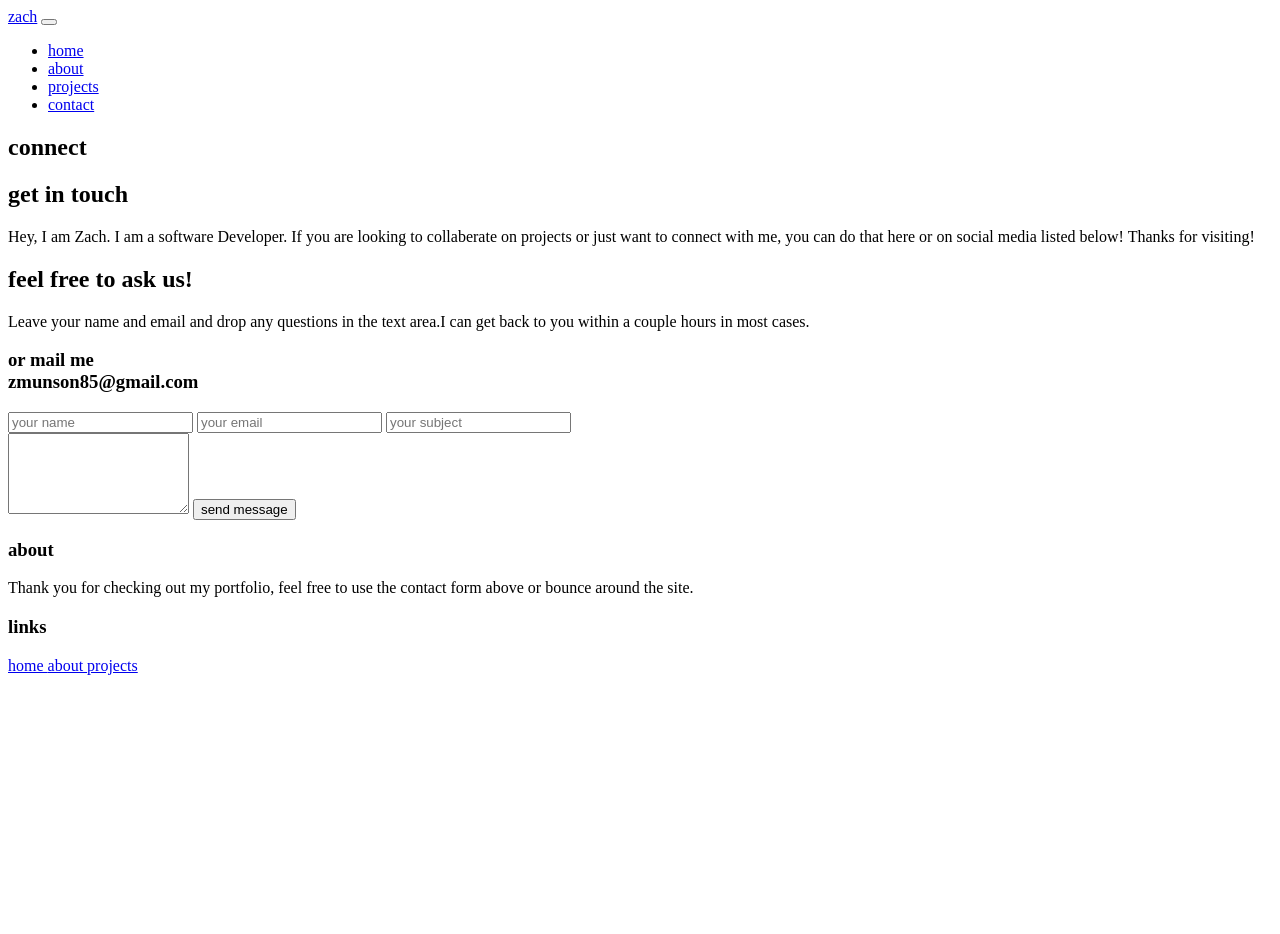
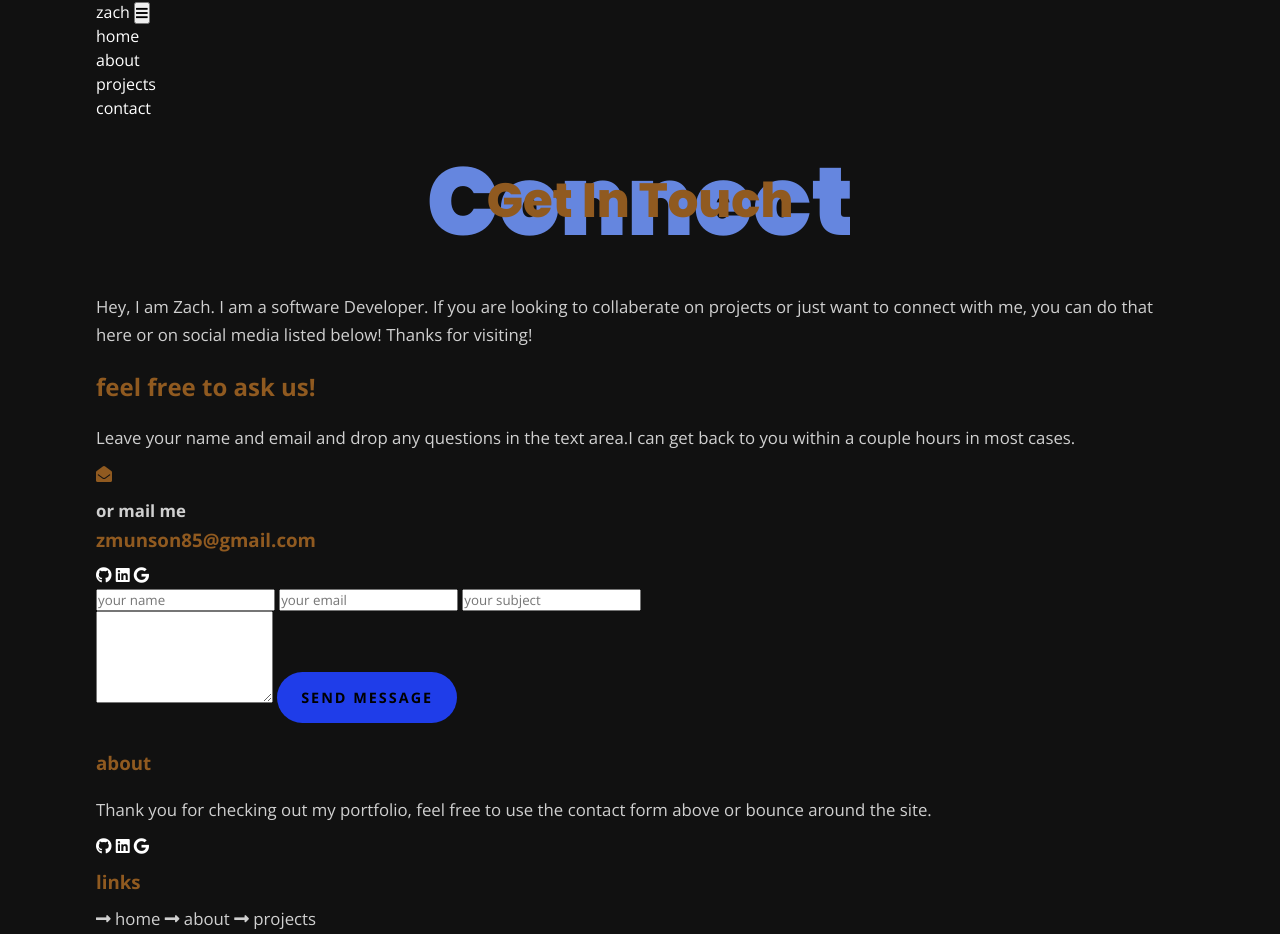
Before and after one commit to zmunson85/devCodeCamp-ZMunsonDevPort, a plain HTML site: page contact.html in a window 1280 px wide. Before the commit the page ends 800 px from the top, so only its background shows below. Drawn offline with nearby package versions, Linux system fonts and the light colour scheme.

Commit message:
overlaping css for all pages

```diff
--- a/contact.html
+++ b/contact.html
@@ -1,15 +1,28 @@
 <!DOCTYPE html>
-<html lang="en">
+<html lang="eng">
+
 <head>
-    <meta charset="UTF-8">
+    <meta charset="utf-8">
     <meta http-equiv="X-UA-Compatible" content="IE=edge">
-    <meta name="viewport" content="width=device-width, initial-scale=1.0">
-    <title>Contact Me</title>
+    <title>Contact</title>
+    <meta name="description" content="">
+    <meta name="viewport" content="width=device-width, initial-scale=1">
+
     <link rel="stylesheet" href="static/CSS/utility.css">
 
     <link rel="stylesheet" href="static/CSS/styles.css">
+
+    <link rel="stylesheet" href="https://cdnjs.cloudflare.com/ajax/libs/font-awesome/5.15.1/css/all.min.css"
+        integrity="sha512-+4zCK9k+qNFUR5X+cKL9EIR+ZOhtIloNl9GIKS57V1MyNsYpYcUrUeQc9vNfzsWfV28IaLL3i96P9sdNyeRssA=="
+        crossorigin="anonymous" />
+
+    <link
+        href="https://fonts.googleapis.com/css2?family=Open+Sans:wght@300;400;600;700;800&family=Poppins:wght@200;300;400;500;600;700;800;900&display=swap"
+        rel="stylesheet">
 </head>
+
 <body>
+
     <nav class="navbar">
         <div class="container">
             <div class="brand-and-toggler">
@@ -69,7 +82,8 @@
 
                 <div class="social-links">
                     <a href="https://github.com/zmunson85"><i class="fab fab fa-github"></i></a>
-                    <a href="https://www.linkedin.com/in/zachary-munson-a085aa49/"><i class="fab fab fa-linkedin"></i></a>
+                    <a href="https://www.linkedin.com/in/zachary-munson-a085aa49/"><i
+                            class="fab fab fa-linkedin"></i></a>
                     <a href="mailto: zmunson85@gmail.com"><i class="fab fab fab fa-google"></i></a>
                 </div>
             </div>
@@ -91,11 +105,12 @@
         <div class="row">
             <div class="col">
                 <h3 class="footer-title">about</h3>
-                <p class="text">Thank you for checking out my portfolio, feel free to use the contact form above or bounce
-                    around the site.</p>
+                <p class="text">Thank you for checking out my portfolio, feel free to use the contact form above or
+                    bounce around the site.</p>
                 <div class="social-links">
                     <a href="https://github.com/zmunson85"><i class="fab fab fa-github"></i></a>
-                    <a href="https://www.linkedin.com/in/zachary-munson-a085aa49/"><i class="fab fab fa-linkedin"></i></a>
+                    <a href="https://www.linkedin.com/in/zachary-munson-a085aa49/"><i
+                            class="fab fab fa-linkedin"></i></a>
                     <a href="mailto: zmunson85@gmail.com"><i class="fab fab fab fa-google"></i></a>
                 </div>
             </div>
@@ -118,6 +133,7 @@
                 </div>
             </div>
     </footer>
-    <script src="script.js"></script>
+    <script src="/script.js"></script>
 </body>
+
 </html>
--- a/static/css/utility.css
+++ b/static/css/utility.css
@@ -0,0 +1,128 @@
+*{
+    box-sizing: border-box;
+    padding: 0;
+    margin: 0;
+    font-family: var(--sans);
+}
+/* setup and common stylings */
+/* https://www.w3schools.com/cssref/sel_target.asp */
+:root{
+    --poppins: 'Poppins', sans-serif;
+    --sans: 'Open Sans', sans-serif;
+    --green: #1f3de9;
+    --black: rgb(17, 17, 17);
+    --nero: #6586df;
+    /* delivery time in miliseconds as the transition eases in on load */
+    --transition: all 0.4s ease;
+}
+
+body{
+    color: rgb(144, 90, 32);
+    line-height: 1.5;
+    background: var(--black);
+    overflow-x: hidden;
+}
+a{
+    color: #fff;
+    text-decoration: none;
+}
+img{
+    width: 60%;
+    height: 60%;
+    display: block;
+}
+/* remove the bullets from list items */
+ul li{
+    list-style-type: none;
+}
+/* grab text elements by tag, group styling */
+h1, h2, h3, h4, h5, h6, p{
+    padding: 0.6rem 0;
+}
+
+/* button */
+.btn{
+    border: none;
+    margin: 1rem 0;
+    border-radius: 35px;
+    background: var(--green);
+    font-size: 0.9rem;
+    text-transform: uppercase;
+    padding: 1rem 1.5rem;
+    font-weight: 700;
+    letter-spacing: 2px;
+    display: inline-block;
+    cursor: pointer;
+    transition: var(--transition);
+}
+.btn:hover{
+    opacity: 0.7;
+}
+
+.text{
+    font-size: 1.05rem;
+    color: #d0d0d0;
+    line-height: 1.7;
+}
+
+/* title */
+.title{
+    position: relative;
+}
+.title > h2{
+    font-size: 3rem;
+    font-family: var(--poppins);
+    text-align: center;
+    text-transform: capitalize;
+    font-weight: 900;
+    color: var(--nero);
+}
+.title div{
+    position: absolute;
+    top: 50%;
+    left: 50%;
+    text-align: center;
+    width: 100%;
+    transform: translate(-50%, -50%);
+}
+/* make text caps no matter the entry */
+/* https://www.w3schools.com/cssref/css3_pr_transform.asp */
+.title div h2{
+    text-transform: capitalize;
+    font-size: 2rem;
+    font-family: var(--poppins);
+    font-weight: 800;
+}
+.container{
+    width: 20vw;
+    margin: 0 auto;
+}
+
+/* https://www.w3schools.com/cssref/css3_pr_mediaquery.asp */
+
+@media screen and (min-width: 500px){
+    .title > h2{
+        font-size: 6rem;
+    }
+    .title div h2{
+        font-size: 3rem;
+    }
+}
+
+@media screen and (min-width: 992px){
+    .container{
+        width: 88vw;
+    }
+}
+@media screen and (min-width: 1200px){
+    .container{
+        width: 85vw;
+    }
+}
+
+/* https://www.w3schools.com/css/css_important.asp */
+/* styling to stop transition & animation on resize,  */
+.resize-animation-stopper *{
+    animation: none !important;
+    transition: none !important;
+}
```
Also changed, not shown: about.html (+25 -11 lines), index.html (+21 -6 lines), projects.html (+32 -18 lines).
